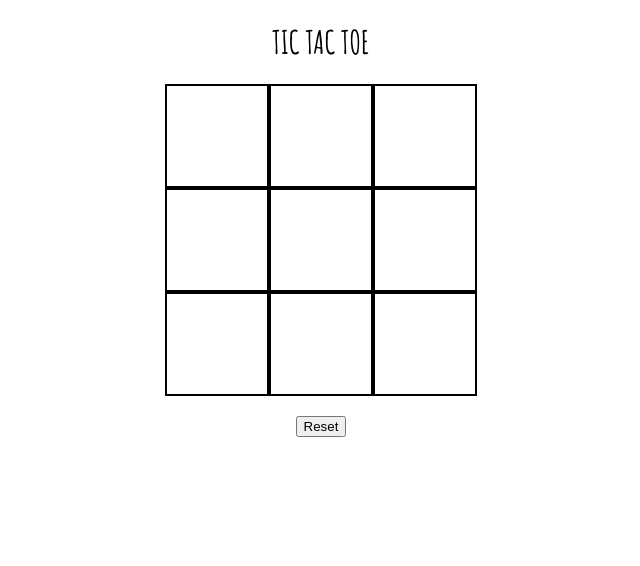
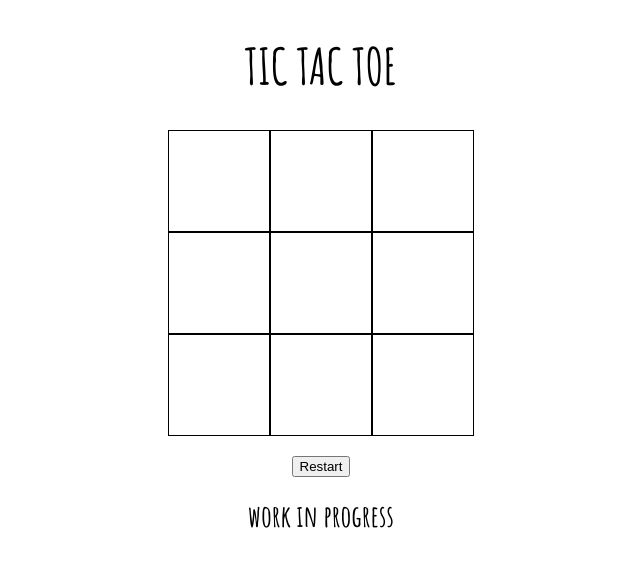
Before and after one commit to AhmedASlaibi/tic-tac-toe, a plain HTML site: page index.html in a window 1280 px wide. Shown: the whole page, without its empty margins (319-959 px from the left). Drawn offline with Linux system fonts and the light colour scheme.

Commit message:
modified all files

```diff
--- a/index.html
+++ b/index.html
@@ -20,8 +20,9 @@
         <div id = cellSeven class = cell></div>
         <div id = cellEight class = cell></div>
     </div>
-    <div class = statusprompt></div>
-    <button class = btn>Reset</button>
+    <button class = btn>Restart</button>
+    <div class = statusPrompt>work in progress</div>
+
     <script src="scripts/index.js" charset="UTF-8"></script>
 </body>
 </html>
--- a/scripts/index.js
+++ b/scripts/index.js
@@ -0,0 +1,5 @@
+const cells = document.querySelectorAll(.cell);
+
+cell.addEventListener("click", function() {
+    document.getElementsByClassName("cell").innerHTML = "index";
+})
--- a/styles/main.css
+++ b/styles/main.css
@@ -6,10 +6,14 @@ body {
     font-family: 'Amatic SC', cursive;
 }
 
+h1 {
+    font-size: 50px;
+}
+
 .cell {
     width: 100px;
     height: 100px;
-    border: 2px solid;
+    border: 1px solid;
 }
 
 .gameBoard {
@@ -23,3 +27,9 @@ body {
 .btn {
     margin-top: 20px;
 }
+
+.statusPrompt {
+    font-family: 'Amatic SC', cursive;
+    font-size: 30px;
+    margin-top: 20px;
+}
```
